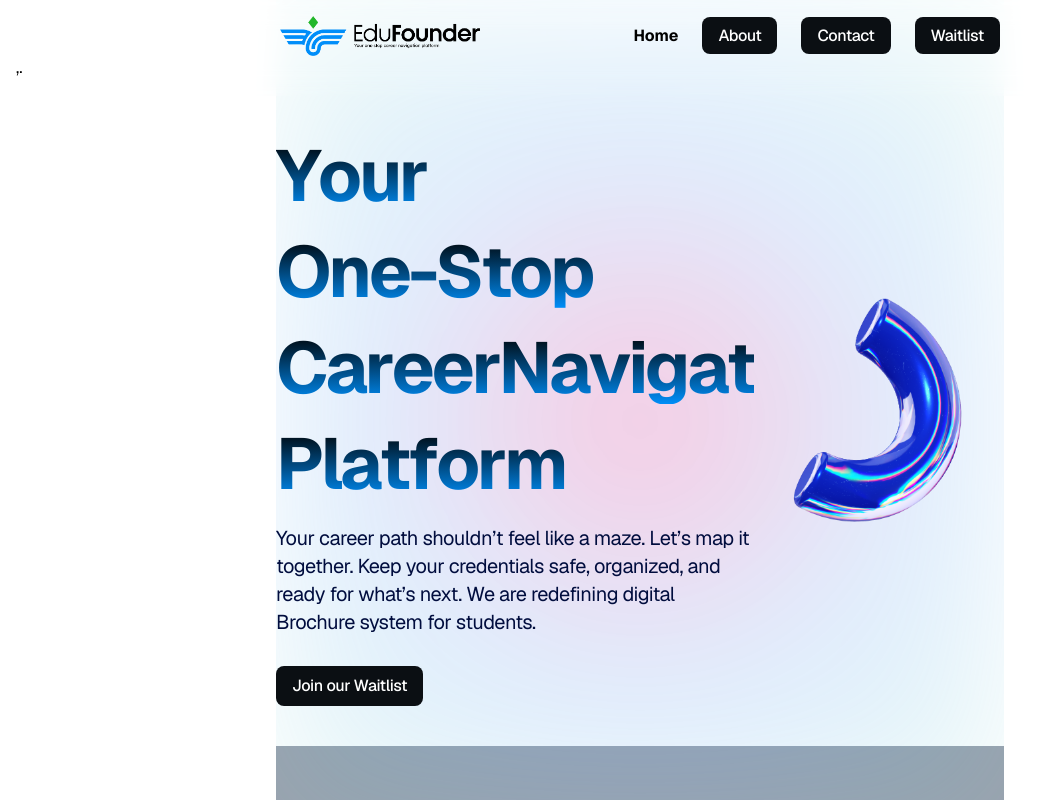
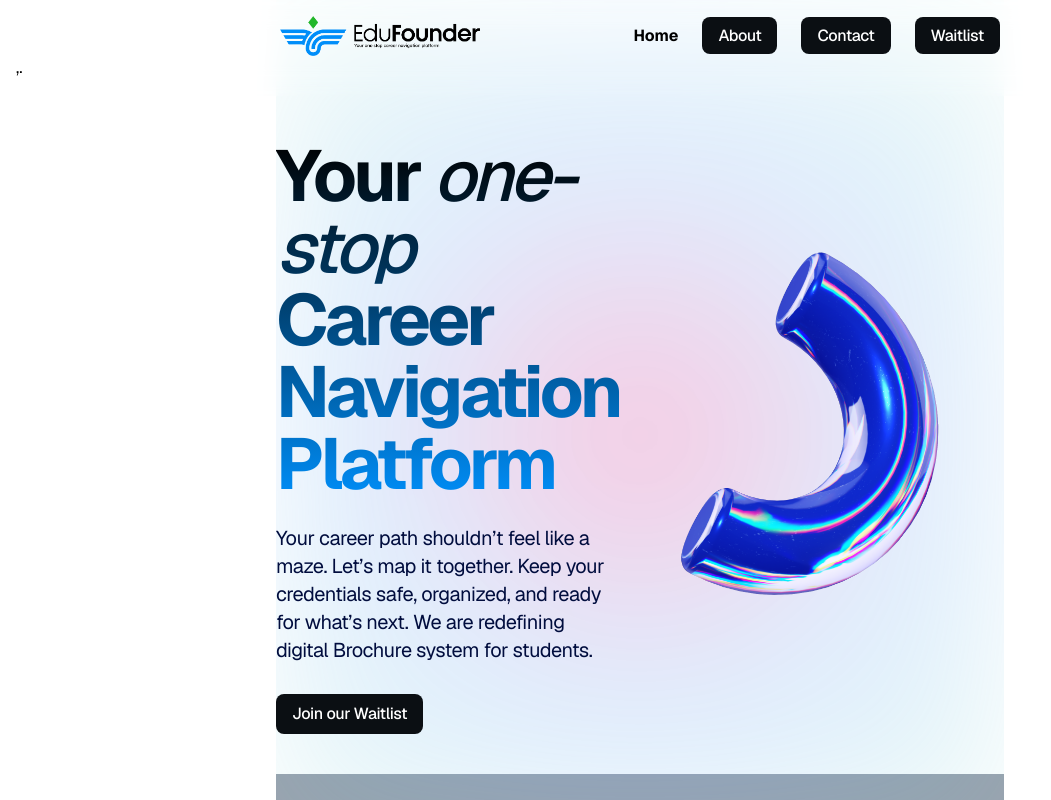
Before and after one commit to adeyemimichael/edufounder, a Next.js app: page / in a window 1280 px wide. Shown: the top 800 px of the page, without its empty margins (0-1051 px from the left). Built offline with nearby package versions, Linux system fonts and the light colour scheme.

Commit message:
added some stylings

```diff
--- a/src/components/Herosection.tsx
+++ b/src/components/Herosection.tsx
@@ -25,16 +25,16 @@ export default function HeroSection() {
       <div className="relative z-10">
         <div className="md:flex items-center">
           <motion.div className="md:w-[478px]">
-            {/* <h1 className="heading-tag">
+            <h1 className="heading-tag">
               Your <span className="font-medium italic md:text-7xl  text-4xl">one-stop</span> Career Navigation Platform
-            </h1> */}
-            <ul>
+            </h1>
+            {/* <ul>
                   <FlipLink value  ="one"> Your</FlipLink>
                   <FlipLink value ="two "> One-Stop </FlipLink>
                   <FlipLink value ="three ">Career Navigation </FlipLink>
                   <FlipLink  value  ="four ">Platform  </FlipLink>
 
-                   </ul>
+                   </ul> */}
             <p className="text-xl text-[#010d3e] tracking-tight mt-6">
               Your career path shouldn’t feel like a maze. Let’s map it together.
               Keep your credentials safe, organized, and ready for what’s next.
@@ -53,52 +53,52 @@ export default function HeroSection() {
     </section>
   );
 }
-const DURATION = 0.25
- const STAGGERED = 0.025
-const FlipLink = ({children , value }: {children: string, value:string  }) => {
-  return ( <motion.h1
-   key= {value}
-   initial= "initials"
-   whileHover="hovered"
-   className=" relative block overflow-hidden whitespace-nowrap
-   heading-tag">
+// const DURATION = 0.25
+//  const STAGGERED = 0.025
+// const FlipLink = ({children , value }: {children: string, value:string  }) => {
+//   return ( <motion.h1
+//    key= {value}
+//    initial= "initials"
+//    whileHover="hovered"
+//    className=" relative block overflow-hidden whitespace-nowrap
+//    heading-tag">
 
-   <div
-  >
+//    <div
+//   >
 
-   {children.split("").map((l, i) => {
-    return <motion.span key={i}
-    variants={{
-      initials: {y : 0},
-      hovered: { y : "-100%"}
-     }}
-     transition={{
-      duration: DURATION,
-      ease:"easeInOut",
-      delay: STAGGERED * i
-     }}
-     className="inline-block">
-      {l}
-    </motion.span >
-   })}</div>
-   <div
-   className="absolute inset-0 "
-   >
+//    {children.split("").map((l, i) => {
+//     return <motion.span key={i}
+//     variants={{
+//       initials: {y : 0},
+//       hovered: { y : "-100%"}
+//      }}
+//      transition={{
+//       duration: DURATION,
+//       ease:"easeInOut",
+//       delay: STAGGERED * i
+//      }}
+//      className="inline-block">
+//       {l}
+//     </motion.span >
+//    })}</div>
+//    <div
+//    className="absolute inset-0 "
+//    >
 
-{children.split("").map((l, i) => {
+// {children.split("").map((l, i) => {
 
-    return <motion.span key={i}
-    variants={{
-      initials: {y : "100%"},
-      hovered: { y : 0}
-     }}
-     transition={{
-      duration: DURATION,
-      ease:"easeInOut",
-      delay: STAGGERED * i
-     }}
-     className="inline-block">
-      {l}
-    </motion.span >})}
-    </div> </motion.h1>)
-}
+//     return <motion.span key={i}
+//     variants={{
+//       initials: {y : "100%"},
+//       hovered: { y : 0}
+//      }}
+//      transition={{
+//       duration: DURATION,
+//       ease:"easeInOut",
+//       delay: STAGGERED * i
+//      }}
+//      className="inline-block">
+//       {l}
+//     </motion.span >})}
+//     </div> </motion.h1>)
+// }
```
